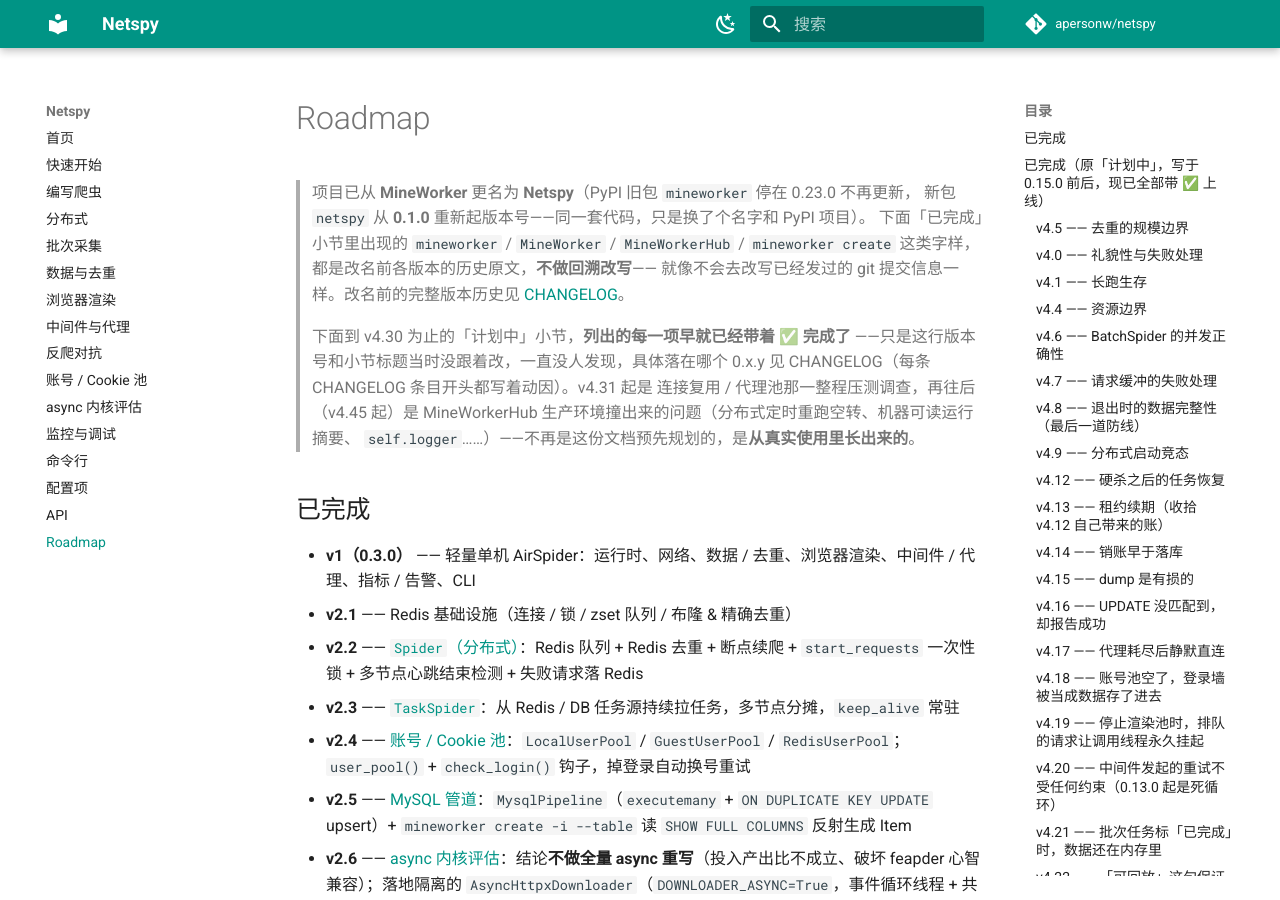
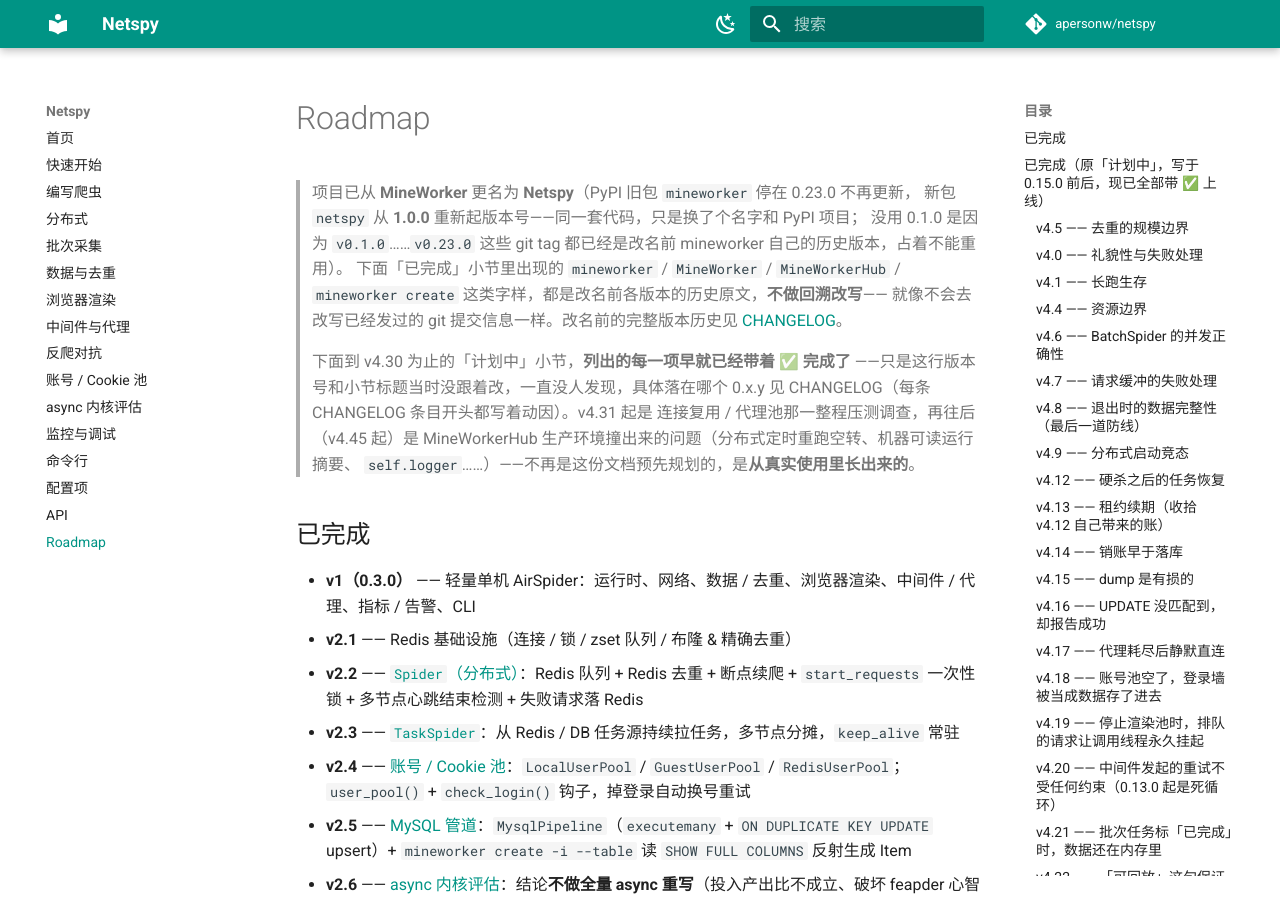
Before and after one commit to apersonw/mineworker, an MkDocs documentation site: the page built from docs/roadmap.md, in a window 1280 px wide and 900 px high. Built offline with MkDocs 1.6.1 and Material for MkDocs 9.7.7, drawn with Linux system fonts in a browser that asks for light colours; comment, search, counter and statistics services are not loaded.

Commit message:
fix(release): 首发版本号改用 1.0.0，不用 0.1.0
打 tag 时发现 v0.1.0 早就是 mineworker 自己历史上真实发过的 tag（改名前
0.1.0～0.23.0 这些 tag 都在，仓库没换）——继续用 0.1.0 会撞在同一个 git tag
命名空间里。改用 1.0.0：既避开整段被占用的 0.x 区间，也更准确——这不是一个
刚起步的 0.x 项目，是同一套跑过真实生产的代码换了个名字，1.0.0 才对得上
它实际的成熟度。

Co-Authored-By: Claude Sonnet 5 <noreply@anthropic.com>

```diff
--- a/docs/roadmap.md
+++ b/docs/roadmap.md
@@ -1,7 +1,9 @@
 # Roadmap
 
 > 项目已从 **MineWorker** 更名为 **Netspy**（PyPI 旧包 `mineworker` 停在 0.23.0 不再更新，
-> 新包 `netspy` 从 **0.1.0** 重新起版本号——同一套代码，只是换了个名字和 PyPI 项目）。
+> 新包 `netspy` 从 **1.0.0** 重新起版本号——同一套代码，只是换了个名字和 PyPI 项目；
+> 没用 0.1.0 是因为 `v0.1.0`……`v0.23.0` 这些 git tag 都已经是改名前 mineworker
+> 自己的历史版本，占着不能重用）。
 > 下面「已完成」小节里出现的 `mineworker` / `MineWorker` / `MineWorkerHub` /
 > `mineworker create` 这类字样，都是改名前各版本的历史原文，**不做回溯改写**——
 > 就像不会去改写已经发过的 git 提交信息一样。改名前的完整版本历史见
--- a/netspy/__about__.py
+++ b/netspy/__about__.py
@@ -1,3 +1,3 @@
 """单一版本号来源（hatchling 从此处读取，`netspy.__version__` 亦转发于此）。"""
 
-__version__ = "0.1.0"
+__version__ = "1.0.0"
```
Also changed, not shown: CHANGELOG.md (+5 -2 lines).
